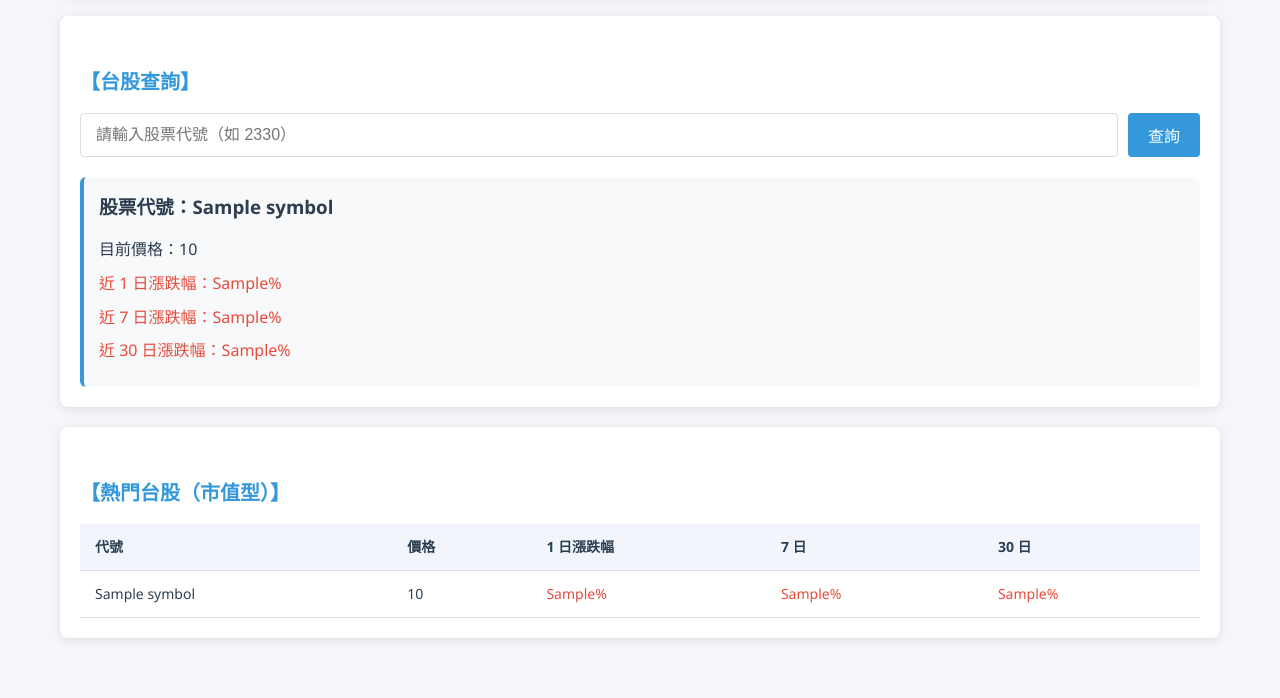
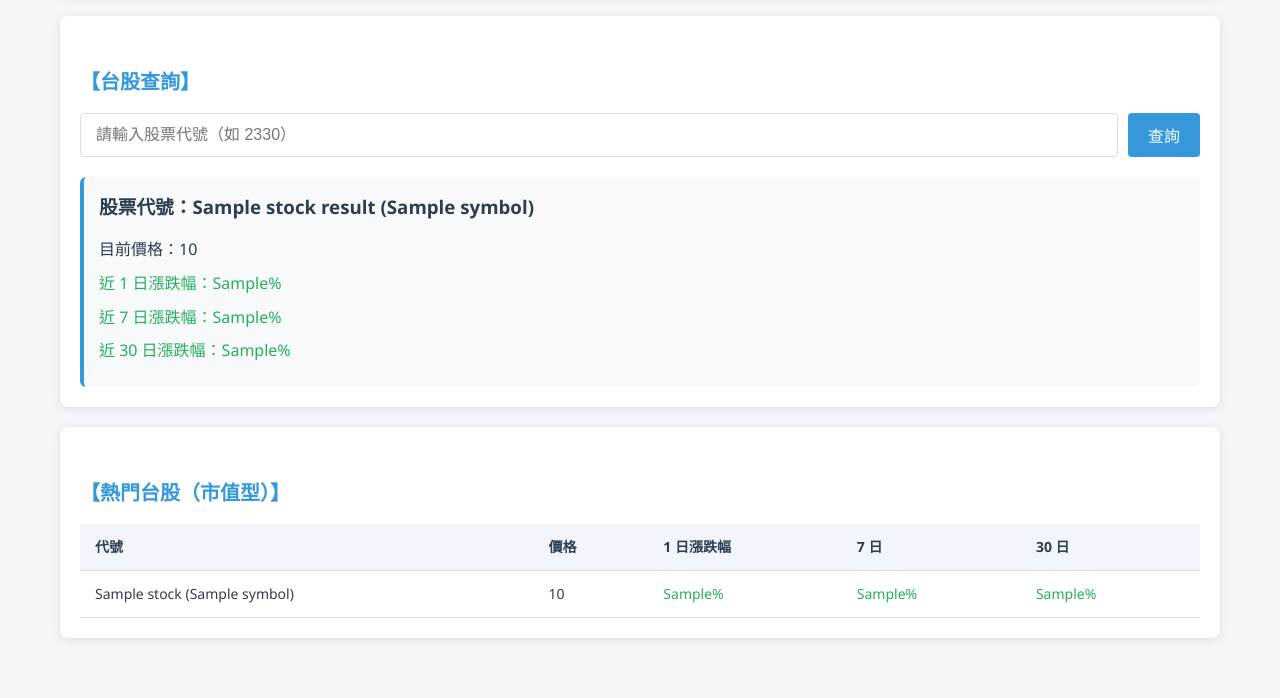
Before and after one commit to cwchang93/python-crawler, a Flask app: template templates/index.html in a window 1280 px wide. Shown: the part 389-1087 px from the top of the page. Run offline with Flask 3, Linux system fonts and the light colour scheme; the template is opened without the code that fills it: most values are stand-ins (such as "Sample title", 1, 10 or a date in 2020).

Commit message:
feat: add TW symbol name

```diff
--- a/app.py
+++ b/app.py
@@ -1,10 +1,11 @@
-from flask import Flask, render_template, request
+from flask import Flask, render_template, request, jsonify
 import requests
 from bs4 import BeautifulSoup
 from collections import Counter
 import jieba
 import yfinance as yf
 import pandas as pd
+import twstock
 from datetime import datetime, timedelta
 
 app = Flask(__name__)
@@ -29,8 +30,20 @@
 
 def analyze_stock(symbol):
     try:
+        # Get stock info using twstock
+        stock = twstock.Stock(symbol)
+
+        # Get the stock's Chinese name
+        stock_name = stock.sid  # Default to symbol
+        try:
+            stock_name = twstock.realtime.get(symbol)['info']['name']
+        except:
+            pass  # If we can't get the name, just use the symbol
+
+        # Get historical data using yfinance for price and calculations
         ticker = yf.Ticker(f"{symbol}.TW")
         hist = ticker.history(period="1mo")
+
         if hist.empty:
             return None
 
@@ -41,13 +54,15 @@
 
         return {
             'symbol': symbol,
+            'name': stock_name,
             'price': round(today_price, 2),
             'delta_1d': round(delta_1d, 2),
-            'delta_7d': round(delta_7d, 2) if delta_7d else None,
+            'delta_7d': round(delta_7d, 2) if delta_7d is not None else None,
             'delta_30d': round(delta_30d, 2),
             'history': hist['Close'].round(2).to_dict()
         }
-    except:
+    except Exception as e:
+        print(f"Error analyzing stock {symbol}: {e}")
         return None
 
 def get_hot_stocks():
@@ -69,7 +84,10 @@
     if request.method == 'POST':
         symbol = request.form.get('symbol')
         if symbol:
+            print(f"\n=== Fetching data for symbol: {symbol} ===")
             stock_result = analyze_stock(symbol)
+            print("=== Raw stock_result ===")
+            print(stock_result)
             if not stock_result:
                 error_message = f"找不到股票代號 {symbol} 的資料"
 
--- a/requirements.txt
+++ b/requirements.txt
@@ -5,3 +5,5 @@
 yfinance
 pandas
 gunicorn
+twstock
+lxml
--- a/static/style.css
+++ b/static/style.css
@@ -192,14 +192,14 @@
     background-color: #f8f9fa;
 }
 
-/* Color Classes */
+/* Color Classes - Taiwanese Market Style (紅漲綠跌) */
 .positive {
-    color: var(--negative-color);
+    color: #e74c3c;  /* Red for increase */
     font-weight: 500;
 }
 
 .negative {
-    color: var(--positive-color);
+    color: #27ae60;  /* Green for decrease */
     font-weight: 500;
 }
 
--- a/templates/index.html
+++ b/templates/index.html
@@ -37,7 +37,9 @@
 
             {% if stock_result %}
                 <div class="stock-result">
-                    <h3>股票代號：{{ stock_result.symbol }}</h3>
+                    {% if stock_result %}
+                    <h3>股票代號：{{ stock_result.name }} ({{ stock_result.symbol }})</h3>
+                    {% endif %}
                     <p>目前價格：{{ stock_result.price }}</p>
                     <p class="{% if stock_result.delta_1d >= 0 %}positive{% else %}negative{% endif %}">
                         近 1 日漲跌幅：{{ stock_result.delta_1d }}%
@@ -69,7 +71,7 @@
                 <tbody>
                     {% for stock in hot_stocks %}
                     <tr>
-                        <td>{{ stock.symbol }}</td>
+                        <td>{{ stock.name }} ({{ stock.symbol }})</td>
                         <td>{{ stock.price }}</td>
                         <td class="{% if stock.delta_1d >= 0 %}positive{% else %}negative{% endif %}">{{ stock.delta_1d }}%</td>
                         <td class="{% if stock.delta_7d is not none and stock.delta_7d >= 0 %}positive{% elif stock.delta_7d is not none %}negative{% endif %}">
```
